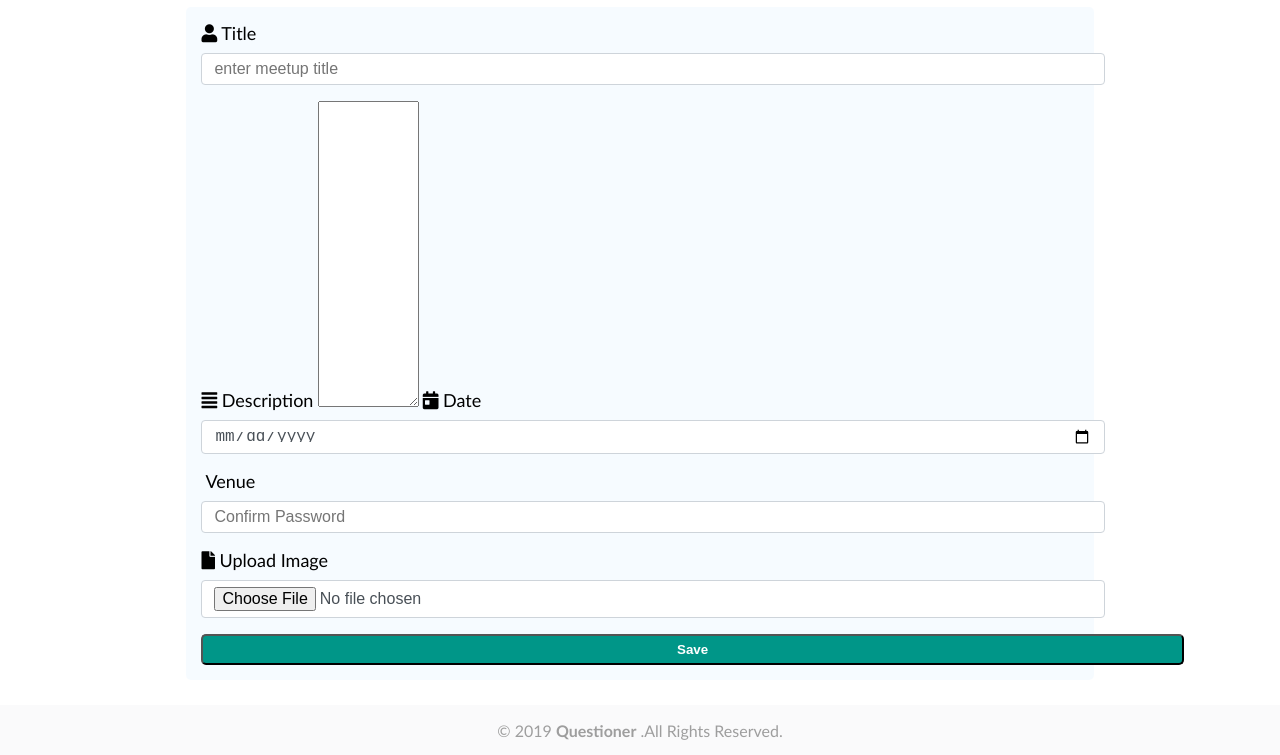
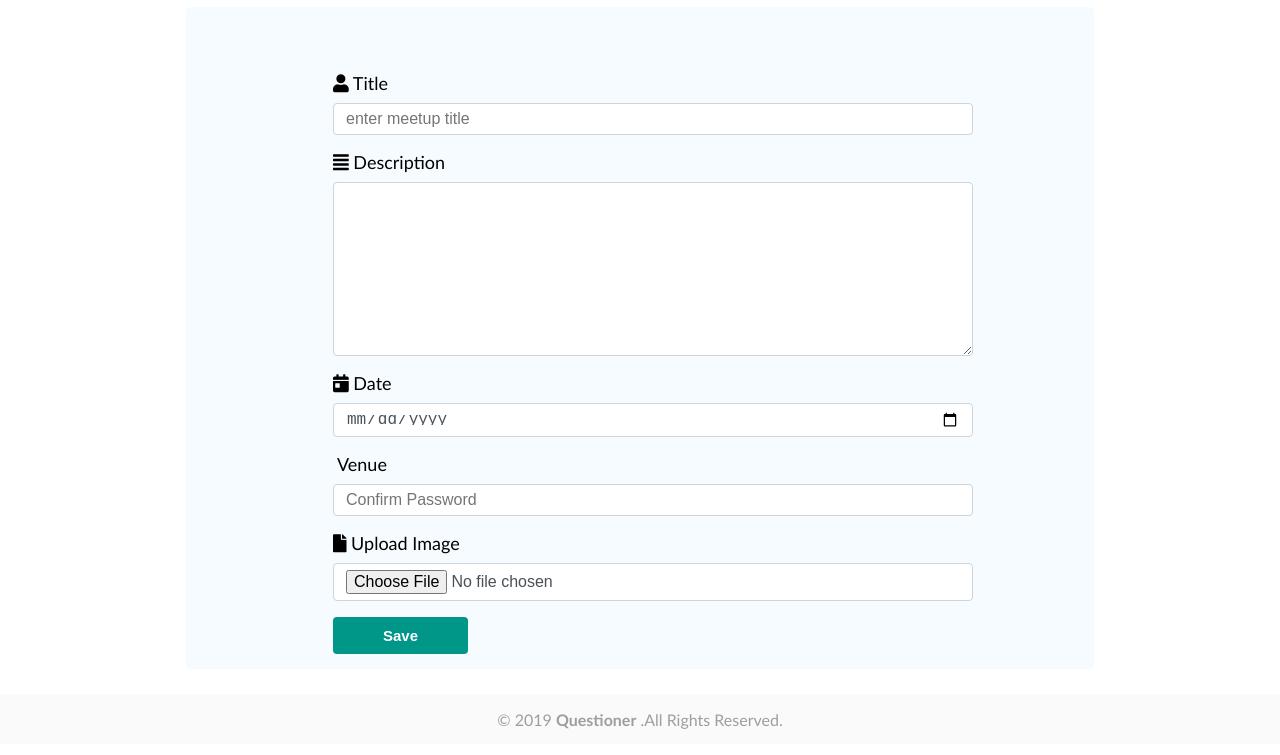
Before and after one commit to bencyn/Questioner-V2, a plain HTML site: page UI/create-meetup.html in a window 1280 px wide. Shown: the part 143-898 px from the top of the page. Drawn offline with Linux system fonts and the light colour scheme; some icons are missing.

Commit message:
[feature #162969043] styled create meetup UI form

```diff
--- a/UI/css/style.css
+++ b/UI/css/style.css
@@ -224,37 +224,7 @@ article div{
     width: 657px;
     padding-right: 9px;
 }
-@media (min-width: 410px) {
-   .meetup-container .meetup-item {
-    max-width: calc(100% - 10px);
-  }
 
-}
-@media (max-width: 620px){
-    .logo small{
-    display:none;
-  }
-}
-@media (min-width: 620px) {
-   .meetup-container .meetup-item {
-    /*max-width: calc(33.33333% - 10px);*/
-    max-width: calc(100% - 10px);
-  }
-}
-@media (min-width: 900px) {
-  .meetup-container .meetup-item {
-    max-width: 328px;
-    /*max-width: calc(25% - 10px);
-    /*max-width: calc(33.33333% - 10px);*/
-  }
-}
-@media (min-width: 1200px) {
-  .meetup-container .meetup-item {
-    max-width: 300px;
-    /*max-width: calc(25% - 10px);*/
-    /*max-width: calc(33.33333% - 10px);*/
-  }
-}*/
 
 /*form styles*/
 form{
@@ -296,6 +266,38 @@ button, input {
     width: 250px;
     display: flex;
 }
+.meetup-create{
+    margin: 0 auto;
+    margin-top: 50px;
+    width: 70%;
+    display: flex;
+}
+.meetup-create input , .meetup-create textarea{
+    display: block;
+    width: 200%;
+    padding: .375rem .75rem;
+    font-size: 1rem;
+    line-height: 0.5;
+    color: #495057;
+    background-color: #fff;
+    background-clip: padding-box;
+    border: 1px solid #ced4da;
+    border-radius: .25rem;
+    margin-bottom: 1rem;
+}
+.meetup-create button{
+    width: fit-content;
+    padding: 10px 50px;
+    background-color: #009688;
+    border: none;
+    border-radius: 0.25rem;
+    cursor: pointer;
+    color: white;
+    margin-top: 10px;
+    font-size: 15px;
+    box-sizing: border-box;
+}
+
 .sub-container p{
    text-align: center;
 }
@@ -334,3 +336,39 @@ footer {
     bottom: 0;
     width: 100%;
 }
+
+@media (min-width: 410px) {
+   .meetup-container .meetup-item {
+    max-width: calc(100% - 10px);
+  }
+  .meetup-create form{
+    max-width: calc(50% - 0px);
+  }
+
+
+}
+@media (max-width: 620px){
+    .logo small{
+    display:none;
+  }
+}
+@media (min-width: 620px) {
+   .meetup-container .meetup-item {
+    /*max-width: calc(33.33333% - 10px);*/
+    max-width: calc(100% - 10px);
+  }
+}
+@media (min-width: 900px) {
+  .meetup-container .meetup-item {
+    max-width: 328px;
+    /*max-width: calc(25% - 10px);
+    /*max-width: calc(33.33333% - 10px);*/
+  }
+}
+@media (min-width: 1200px) {
+  .meetup-container .meetup-item {
+    max-width: 300px;
+    /*max-width: calc(25% - 10px);*/
+    /*max-width: calc(33.33333% - 10px);*/
+  }
+}
```
